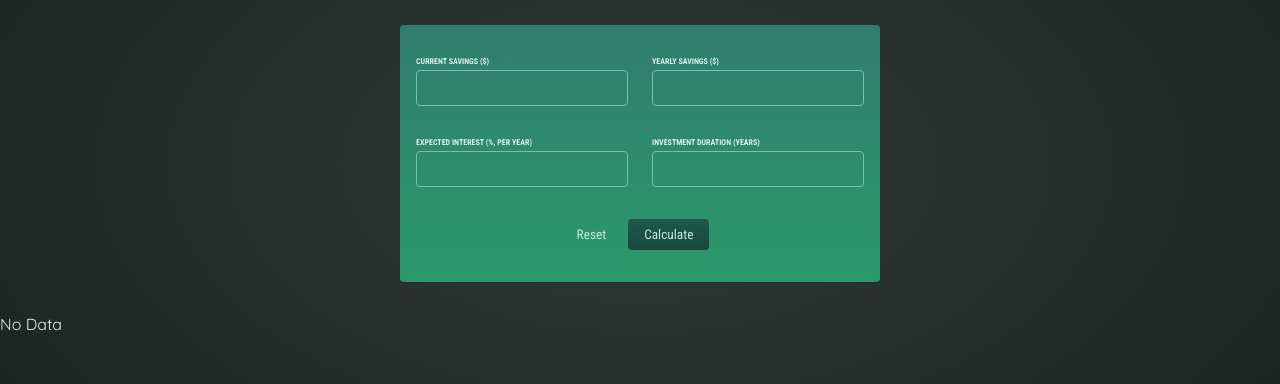
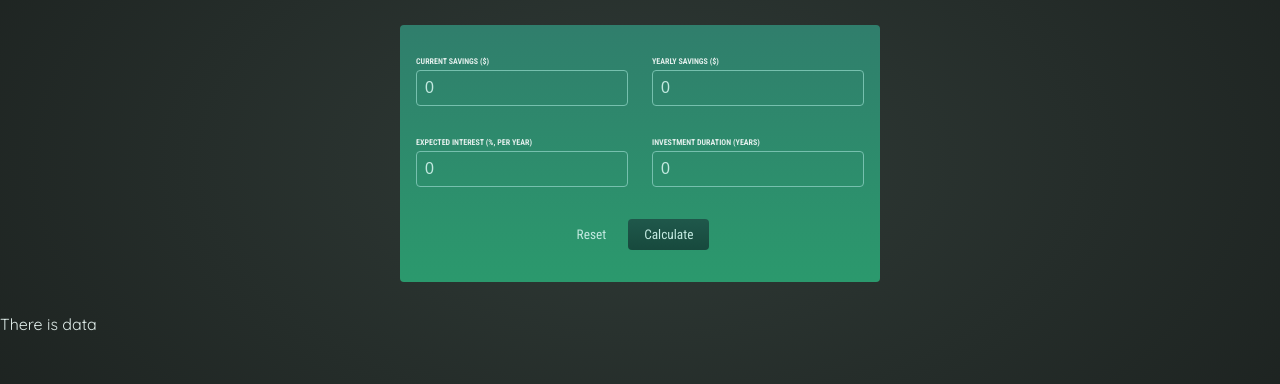
Before and after one commit to rhys-rushton/react-learning, a React (Create React App) app in the folder React-UDEMY-Router-/Investment Calculator/: page / in a window 1280 px wide. Shown: the part 201-585 px from the top of the page. Built offline with nearby package versions, Linux system fonts and the light colour scheme.

Commit message:
fixed state in inputs

```diff
--- a/React-UDEMY-Router-/Investment Calculator/src/App.js
+++ b/React-UDEMY-Router-/Investment Calculator/src/App.js
@@ -5,51 +5,59 @@ import Result from './Components/Result/Result'
 
 function App() {
 
-  const [yearlyData, setYearlyData] = useState([]);
+  // const [yearlyData, setYearlyData] = useState([]);
 
-  const [inputState, setInputState] = useState('');
+  // const [inputState, setInputState] = useState('');
 
 
-  const calculateHandler = (userInput) => {
-    // Should be triggered when form is submitted
-    // You might not directly want to bind it to the submit event on the form though...
+  // const calculateHandler = (userInput) => {
+  //   // Should be triggered when form is submitted
+  //   // You might not directly want to bind it to the submit event on the form though...
 
-    const yearlyData = []; // per-year results
+  //   const yearlyData = []; // per-year results
 
-    let currentSavings = +userInput['currentSaving']; // feel free to change the shape of this input object!
-    const yearlyContribution = +userInput['yearlySaving']; // as mentioned: feel free to change the shape...
-    const expectedReturn = +userInput['expectedInterest'] / 100;
-    const duration = +userInput['investmentDuration'];
+  //   let currentSavings = +userInput['currentSaving']; // feel free to change the shape of this input object!
+  //   const yearlyContribution = +userInput['yearlySaving']; // as mentioned: feel free to change the shape...
+  //   const expectedReturn = +userInput['expectedInterest'] / 100;
+  //   const duration = +userInput['investmentDuration'];
 
-    // The below code calculates yearly results (total savings, interest etc)
-    for (let i = 0; i < duration; i++) {
-      const yearlyInterest = currentSavings * expectedReturn;
-      currentSavings += yearlyInterest + yearlyContribution;
-      yearlyData.push({
-        // feel free to change the shape of the data pushed to the array!
-        year: i + 1,
-        yearlyInterest: yearlyInterest,
-        savingsEndOfYear: currentSavings,
-        yearlyContribution: yearlyContribution,
-      });
-    }
+  //   // The below code calculates yearly results (total savings, interest etc)
+  //   for (let i = 0; i < duration; i++) {
+  //     const yearlyInterest = currentSavings * expectedReturn;
+  //     currentSavings += yearlyInterest + yearlyContribution;
+  //     yearlyData.push({
+  //       // feel free to change the shape of the data pushed to the array!
+  //       year: i + 1,
+  //       yearlyInterest: yearlyInterest,
+  //       savingsEndOfYear: currentSavings,
+  //       yearlyContribution: yearlyContribution,
+  //     });
+  //   }
 
-    // do something with yearlyData ...
-    setYearlyData(yearlyData);
+  //   // do something with yearlyData ...
+  //   setYearlyData(yearlyData);
 
 
-  };
+  // };
 
 
-  const submitHandle = (input) => {
+  // const submitHandle = (input) => {
 
-    setInputState((prevState) => {
-      return [input, ...prevState]
-    })
+  //   setInputState((prevState) => {
+  //     return [input, ...prevState]
+  //   })
 
 
-    calculateHandler(input)
-  }
+  //   calculateHandler(input)
+  // }
+
+  // const resetHandle = (input) => {
+
+  //   setInputState((prevState) => {
+  //     return {...prevState, currentSaving: '0', yearlySaving: '0', expectedInterest: '0', investmentDuration: '0'}
+  //   })
+
+  // }
 
 
 
@@ -65,11 +73,11 @@ function App() {
         <h1>Investment Calculator</h1>
       </header>
 
-    <Form handleSubmit={submitHandle}/>
+    <Form/>
 
       {/* Todo: Show below table conditionally (only once result data is available) */}
       {/* Show fallback text if no data is available */}
-    <Result data = {yearlyData}  />
+    <Result   />
       <table className="result">
         <thead>
           <tr>
--- a/React-UDEMY-Router-/Investment Calculator/src/Components/New-Expense/Form.js
+++ b/React-UDEMY-Router-/Investment Calculator/src/Components/New-Expense/Form.js
@@ -2,7 +2,7 @@ import ButtonGroup from './ButtonGroup'
 import '../../index.css'
 import Input from '../UI/Input'
 import InputGroup from './InputGroup'
-import {useState} from 'react';
+import { useState } from 'react';
 
 const Form = (props) => {
 
@@ -13,6 +13,36 @@ const Form = (props) => {
     investmentDuration: '0',
   });
 
+  const [yearlyData, setYearlyData] = useState([]);
+
+  const calculateHandler = (userInput) => {
+    // Should be triggered when form is submitted
+    // You might not directly want to bind it to the submit event on the form though...
+
+    const yearlyData = []; // per-year results
+
+    let currentSavings = +userInput['currentSaving']; // feel free to change the shape of this input object!
+    const yearlyContribution = +userInput['yearlySaving']; // as mentioned: feel free to change the shape...
+    const expectedReturn = +userInput['expectedInterest'] / 100;
+    const duration = +userInput['investmentDuration'];
+
+    // The below code calculates yearly results (total savings, interest etc)
+    for (let i = 0; i < duration; i++) {
+      const yearlyInterest = currentSavings * expectedReturn;
+      currentSavings += yearlyInterest + yearlyContribution;
+      yearlyData.push({
+        // feel free to change the shape of the data pushed to the array!
+        year: i + 1,
+        yearlyInterest: yearlyInterest,
+        savingsEndOfYear: currentSavings,
+        yearlyContribution: yearlyContribution,
+      });
+    }
+
+    // do something with yearlyData ...
+    setYearlyData(yearlyData);
+  };
+
 
   const handleInputChange = (event) => {
 
@@ -22,56 +52,50 @@ const Form = (props) => {
     if (event.target.id === "current-savings") {
 
       setInputState((prevState) => {
-          return {...prevState, currentSaving: String(event.target.value)}
+        return { ...prevState, currentSaving: String(event.target.value) }
       })
 
 
     } else if (event.target.id === "yearly-contribution") {
 
       setInputState((prevState) => {
-          return {...prevState, yearlySaving: String(event.target.value)}
+        return { ...prevState, yearlySaving: String(event.target.value) }
       })
 
     } else if (event.target.id === "expected-return") {
 
       setInputState((prevState) => {
-          return {...prevState, expectedInterest: String(event.target.value)}
+        return { ...prevState, expectedInterest: String(event.target.value) }
       })
 
     } else if (event.target.id === "duration") {
       setInputState((prevState) => {
-          return {...prevState, investmentDuration: String(event.target.value)}
+        return { ...prevState, investmentDuration: String(event.target.value) }
       })
     }
   }
 
   const handleSubmit = (event) => {
     event.preventDefault();
-      props.handleSubmit(inputState)
+    calculateHandler(inputState)
   }
 
   const handleReset = (event) => {
+
     event.preventDefault();
-
          setInputState((prevState) => {
-        return {...prevState, currentSaving: '0', yearlySaving: '0', expectedInterest: '0', investmentDuration: '0'}
+       return {...prevState, currentSaving: 0, yearlySaving: 0, expectedInterest: 0, investmentDuration: 0}
   })
-
-
   }
 
 
   return (
     <form className="form">
-          <InputGroup inputChangeHandler = {handleInputChange}/>
-          <ButtonGroup submitChangeHandler = {handleSubmit} resetClickHandle = {handleReset}/>
+      <InputGroup inputVals={inputState} inputChangeHandler={handleInputChange} />
+      <ButtonGroup submitChangeHandler={handleSubmit} resetClickHandle={handleReset} />
     </form>
 
   )
-
-
-
-
 }
 
 export default Form;
--- a/React-UDEMY-Router-/Investment Calculator/src/Components/New-Expense/InputGroup.js
+++ b/React-UDEMY-Router-/Investment Calculator/src/Components/New-Expense/InputGroup.js
@@ -2,15 +2,19 @@ import Input from '../UI/Input'
 
 
 const InputGroup = (props) => {
+
+
+
     return (
+
         <div>
             <div className="input-group">
-                <Input changeHandler={props.inputChangeHandler} htmlLabel={"curent-savings"} labelValue={"Current Savings ($)"} inputType={"number"} inputId={"current-savings"}></Input>
-                <Input changeHandler={props.inputChangeHandler} htmlLabel={"yearly-contribution"} labelValue={"Yearly Savings ($)"} inputType={"number"} inputId={"yearly-contribution"} />
+                <Input stateValue = {props.inputVals['currentSaving']} changeHandler={props.inputChangeHandler} htmlLabel={"curent-savings"} labelValue={"Current Savings ($)"} inputType={"number"} inputId={"current-savings"}></Input>
+                <Input stateValue = {props.inputVals['yearlySaving']} changeHandler={props.inputChangeHandler} htmlLabel={"yearly-contribution"} labelValue={"Yearly Savings ($)"} inputType={"number"} inputId={"yearly-contribution"} />
             </div>
             <div className="input-group">
-                <Input changeHandler={props.inputChangeHandler} htmlLabel={"expected-return"} labelValue={"Expected Interest (%, per year)"} inputType={"number"} inputId={"expected-return"}></Input>
-                <Input changeHandler={props.inputChangeHandler} htmlLabel={"duration"} labelValue={"Investment Duration (years)"} inputType={"number"} inputId={"duration"}></Input>
+                <Input stateValue = {props.inputVals['expectedInterest']} changeHandler={props.inputChangeHandler} htmlLabel={"expected-return"} labelValue={"Expected Interest (%, per year)"} inputType={"number"} inputId={"expected-return"}></Input>
+                <Input stateValue = {props.inputVals['investmentDuration']} changeHandler={props.inputChangeHandler} htmlLabel={"duration"} labelValue={"Investment Duration (years)"} inputType={"number"} inputId={"duration"}></Input>
             </div>
         </div>)
 }
--- a/React-UDEMY-Router-/Investment Calculator/src/Components/Result/Result.js
+++ b/React-UDEMY-Router-/Investment Calculator/src/Components/Result/Result.js
@@ -1,14 +1,14 @@
 
 
 const Result = (props) => {
-    console.log(props)
-    let isData = false;
-
-    if (props.data.length !== 0) {
-        return (<p>There is data</p>)
-    } else {
-        return (<p>No Data</p>)
-    }
+   // console.log(props)
+    //let isData = false;
+    return (<p>There is data</p>)
+    // if (props.data.length !== 0) {
+    //     return (<p>There is data</p>)
+    // } else {
+    //     return (<p>No Data</p>)
+    // }
 
 
 }
--- a/React-UDEMY-Router-/Investment Calculator/src/Components/UI/Input.js
+++ b/React-UDEMY-Router-/Investment Calculator/src/Components/UI/Input.js
@@ -5,7 +5,7 @@ const Input = (props) => {
     return (
         <p>
             <label htmlFor={props.htmlLabel}>{props.labelValue}</label>
-            <input onChange={props.changeHandler} type={props.inputType} id={props.inputId}></input>
+            <input value = {props.stateValue} onChange={props.changeHandler} type={props.inputType} id={props.inputId}></input>
         </p>
     )
 }
```
Lines whose indentation alone changed are shown as unchanged.
